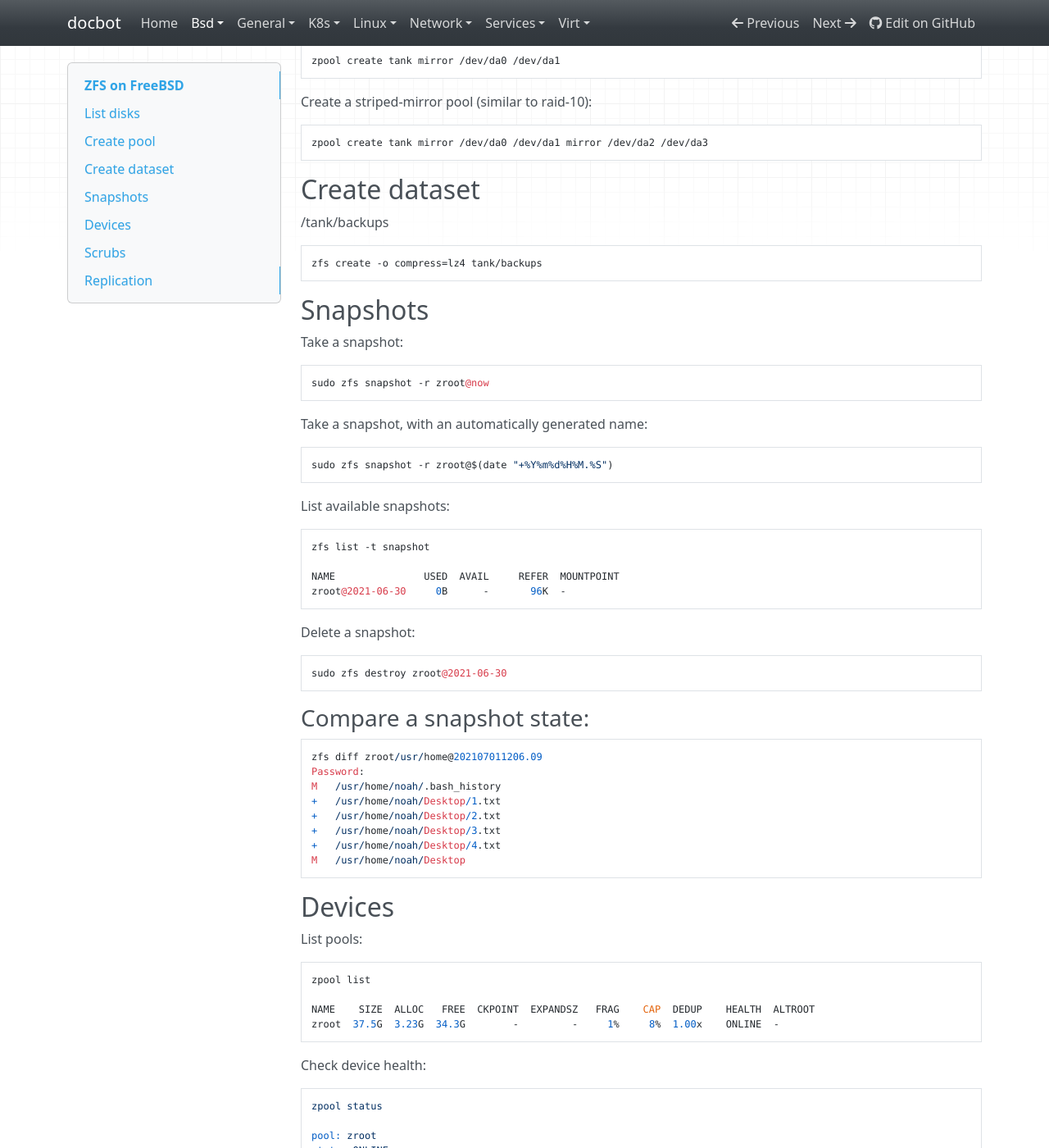
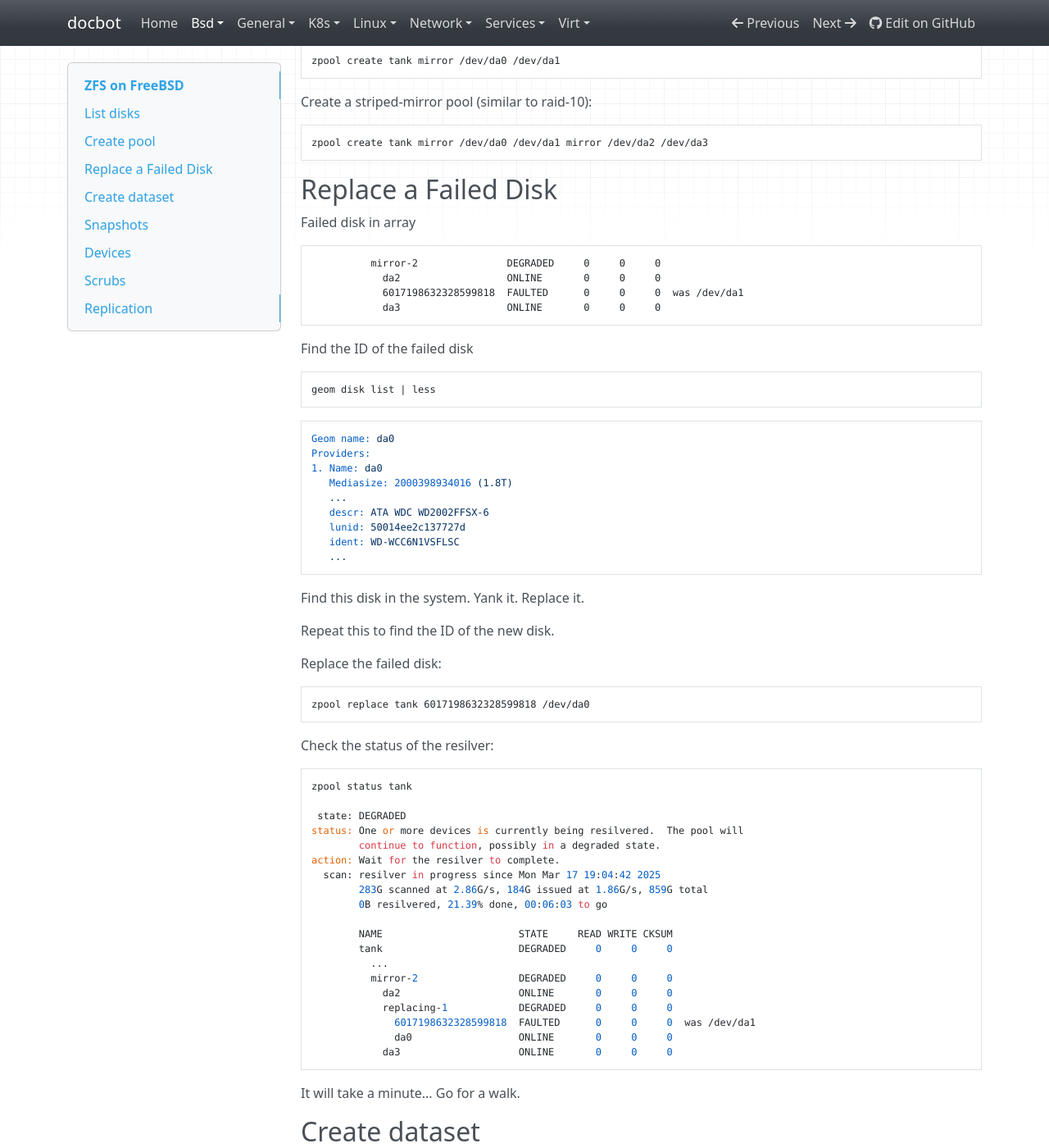
Before and after one commit to noahbailey/docbot, an MkDocs documentation site: the page built from docs/bsd/zfs.md, in a window 1280 px wide and 1400 px high, scrolled down 433 px. Shown: the whole window at 82% size. Built offline with MkDocs 1.6.1, drawn with Linux system fonts in a browser that asks for light colours; nearby versions of some CDN libraries.

Commit message:
Add doc for replacing failed zfs disk

````diff
--- a/docs/bsd/zfs.md
+++ b/docs/bsd/zfs.md
@@ -20,6 +20,72 @@ Create a basic mirror pool:
 Create a striped-mirror pool (similar to raid-10):
 
     zpool create tank mirror /dev/da0 /dev/da1 mirror /dev/da2 /dev/da3
+
+## Replace a Failed Disk
+
+Failed disk in array
+
+```
+          mirror-2               DEGRADED     0     0     0
+            da2                  ONLINE       0     0     0
+            6017198632328599818  FAULTED      0     0     0  was /dev/da1
+            da3                  ONLINE       0     0     0
+```
+
+Find the ID of the failed disk
+
+```
+geom disk list | less
+```
+
+```
+Geom name: da0
+Providers:
+1. Name: da0
+   Mediasize: 2000398934016 (1.8T)
+   ...
+   descr: ATA WDC WD2002FFSX-6
+   lunid: 50014ee2c137727d
+   ident: WD-WCC6N1VSFLSC
+   ...
+```
+
+Find this disk in the system. Yank it. Replace it.
+
+Repeat this to find the ID of the new disk.
+
+Replace the failed disk:
+
+```
+zpool replace tank 6017198632328599818 /dev/da0
+```
+
+Check the status of the resilver:
+
+```
+zpool status tank
+
+ state: DEGRADED
+status: One or more devices is currently being resilvered.  The pool will
+        continue to function, possibly in a degraded state.
+action: Wait for the resilver to complete.
+  scan: resilver in progress since Mon Mar 17 19:04:42 2025
+        283G scanned at 2.86G/s, 184G issued at 1.86G/s, 859G total
+        0B resilvered, 21.39% done, 00:06:03 to go
+
+        NAME                       STATE     READ WRITE CKSUM
+        tank                       DEGRADED     0     0     0
+          ...
+          mirror-2                 DEGRADED     0     0     0
+            da2                    ONLINE       0     0     0
+            replacing-1            DEGRADED     0     0     0
+              6017198632328599818  FAULTED      0     0     0  was /dev/da1
+              da0                  ONLINE       0     0     0
+            da3                    ONLINE       0     0     0
+```
+
+It will take a minute... Go for a walk.
+
 
 ## Create dataset
 
````
